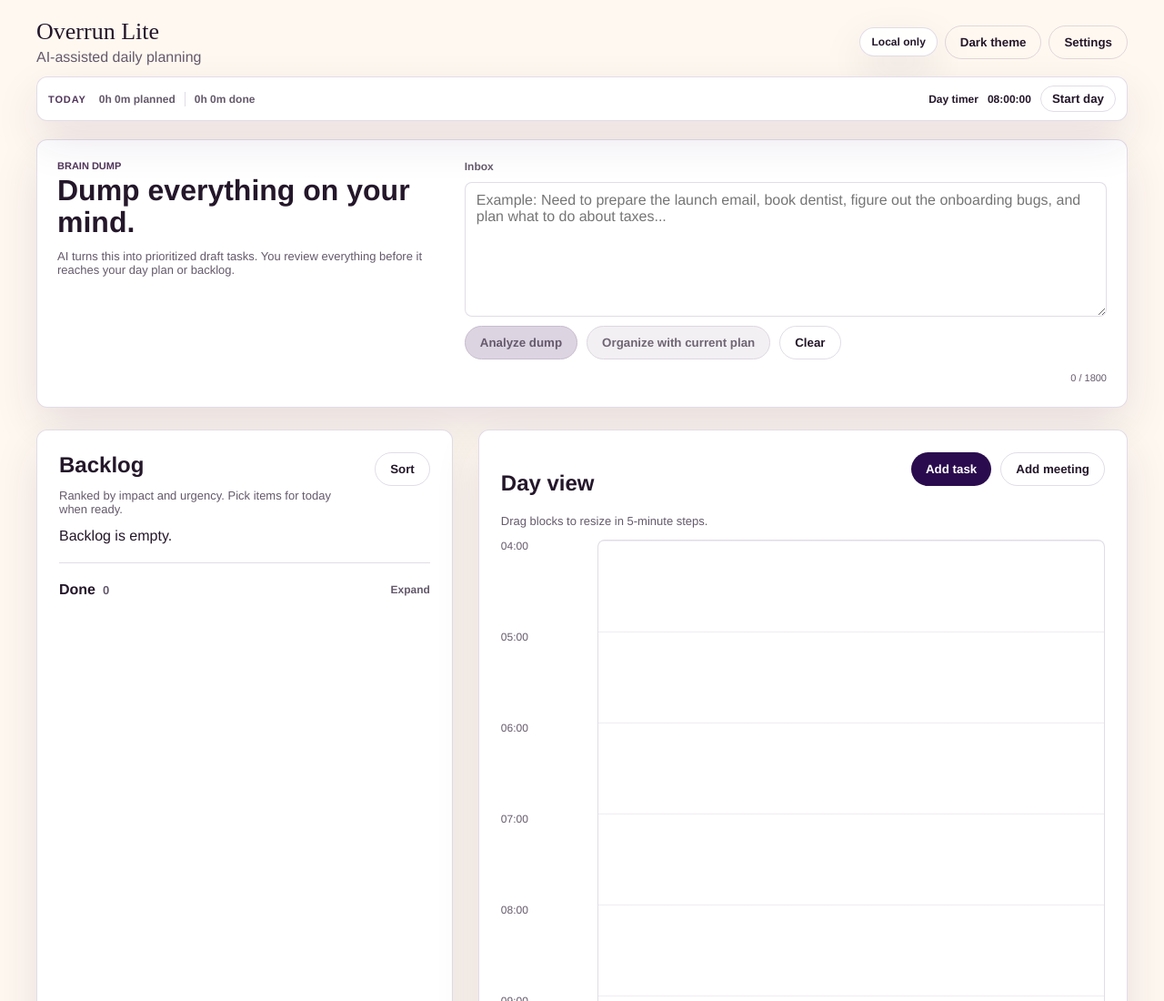
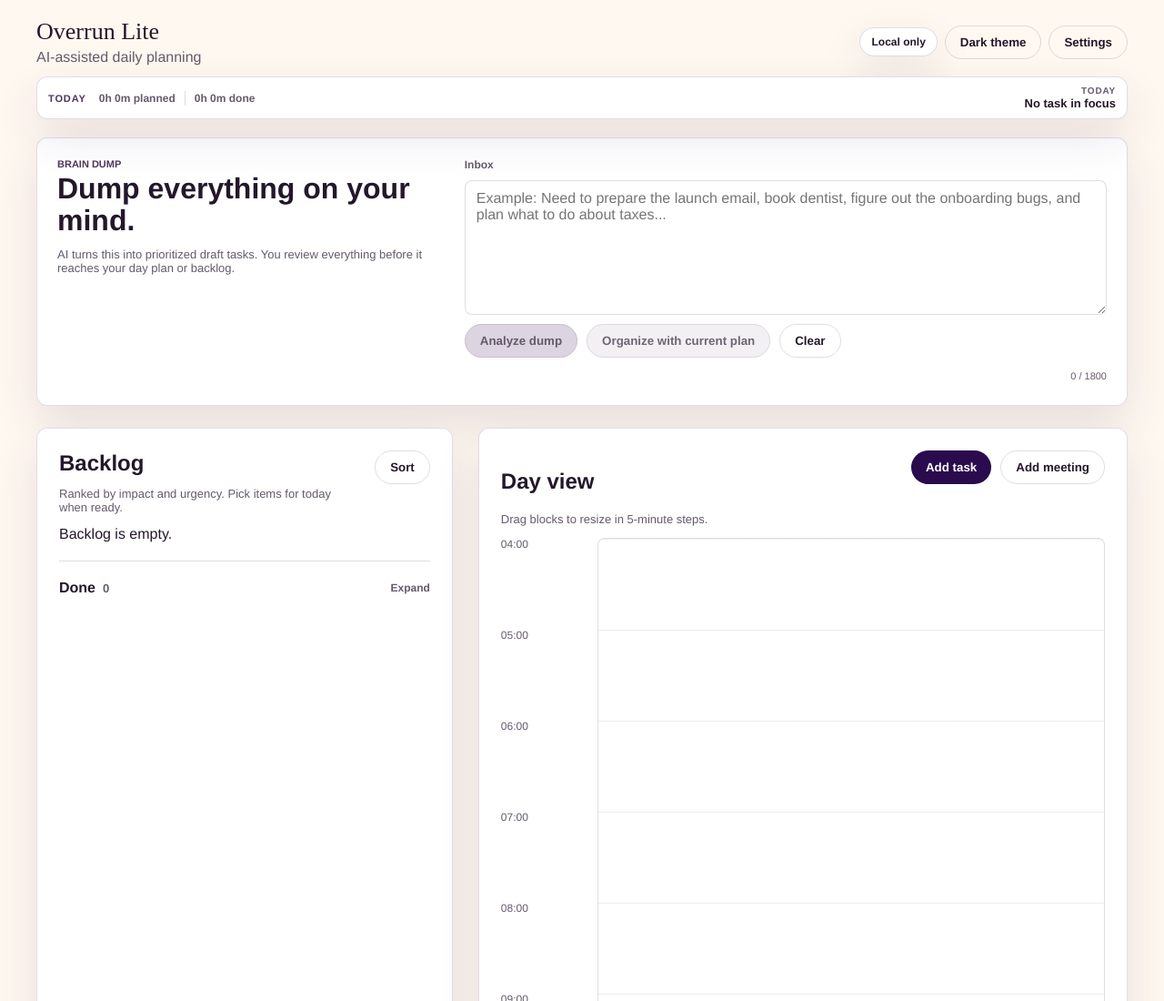
Before and after one commit to dombialcz/Overrun-lite, a website: page index.html in a window 1280 px wide. Shown: the top 1100 px of the page at 91% size. Drawn offline with Linux system fonts and the light colour scheme.

Commit message:
Replace day countdown with task focus summary

```diff
--- a/app.js
+++ b/app.js
@@ -98,7 +98,9 @@ const els = {
   contextOrganize: document.getElementById("context-organize"),
   copyAgentExport: document.getElementById("copy-agent-export"),
   dayReport: document.getElementById("day-report"),
-  dayTimer: document.getElementById("day-timer"),
+  focusLabel: document.getElementById("focus-label"),
+  focusSummary: document.getElementById("focus-summary"),
+  focusTask: document.getElementById("focus-task"),
   detailBacklog: document.getElementById("detail-backlog"),
   detailAISection: document.getElementById("detail-ai-section"),
   detailAddSubtask: document.getElementById("detail-add-subtask"),
@@ -181,7 +183,7 @@ const els = {
   taskDetailsPanel: document.getElementById("task-details-panel"),
   taskEditorForm: document.getElementById("task-editor-form"),
   themeToggle: document.getElementById("theme-toggle"),
-  toggleDay: document.getElementById("toggle-day"),
+  toggleFocus: document.getElementById("toggle-focus"),
   totalTime: document.getElementById("total-time"),
   saveTaskEditor: document.getElementById("save-task-editor"),
   aiUsage: document.getElementById("ai-usage"),
@@ -214,12 +216,6 @@ const taskGestureState = {
 
 const timerState = {
   activeId: null,
-};
-
-const dayTimer = {
-  remainingSeconds: 8 * 60 * 60,
-  intervalId: null,
-  lastTick: 0,
 };
 
 const taskEditorState = {
@@ -801,14 +797,6 @@ function restoreCompletedTask(id) {
   renderBacklog();
 }
 
-function formatTimer(seconds) {
-  const safeSeconds = Math.max(0, seconds);
-  const hours = Math.floor(safeSeconds / 3600);
-  const mins = Math.floor((safeSeconds % 3600) / 60);
-  const secs = safeSeconds % 60;
-  return `${String(hours).padStart(2, "0")}:${String(mins).padStart(2, "0")}:${String(secs).padStart(2, "0")}`;
-}
-
 function formatClockTime(startMinutes) {
   const totalMinutes = STORED_TIME_ORIGIN_HOUR * 60 + clampNumber(
     startMinutes,
@@ -902,46 +890,29 @@ function scheduleTaskOpen(id) {
   }, TASK_MULTI_TAP_DELAY_MS);
 }
 
-function updateDayTimerDisplay() {
-  els.dayTimer.textContent = formatTimer(dayTimer.remainingSeconds);
-  els.toggleDay.textContent = dayTimer.intervalId ? "Pause day" : "Start day";
-}
-
-function tickDayTimer() {
-  const now = Date.now();
-  const delta = now - dayTimer.lastTick;
-  dayTimer.lastTick = now;
-  dayTimer.remainingSeconds = Math.max(
-    0,
-    dayTimer.remainingSeconds - Math.floor(delta / 1000)
+function getNextFocusTask() {
+  return [...state.tasks]
+    .filter((task) => !task.completed)
+    .sort((a, b) => a.startMinutes - b.startMinutes || a.name.localeCompare(b.name))[0] || null;
+}
+
+function updateFocusSummary() {
+  const activeTask = timerState.activeId
+    ? state.tasks.find((task) => task.id === timerState.activeId && !task.completed)
+    : null;
+  const focusTask = activeTask || getNextFocusTask();
+
+  els.focusSummary.classList.toggle("is-active", Boolean(activeTask));
+  els.focusLabel.textContent = activeTask ? "In focus" : focusTask ? "Up next" : "Today";
+  els.focusTask.textContent = focusTask ? focusTask.name : "No task in focus";
+  els.focusTask.title = focusTask ? focusTask.name : "";
+  els.toggleFocus.hidden = !focusTask;
+  els.toggleFocus.textContent = activeTask ? "Stop" : "Start";
+  els.toggleFocus.dataset.taskId = focusTask ? focusTask.id : "";
+  els.toggleFocus.setAttribute(
+    "aria-label",
+    focusTask ? `${activeTask ? "Stop" : "Start"} ${focusTask.name}` : "No task available to start"
   );
-  updateDayTimerDisplay();
-  if (dayTimer.remainingSeconds === 0) {
-    stopDayTimer();
-  }
-}
-
-function startDayTimer() {
-  if (dayTimer.intervalId) return;
-  dayTimer.lastTick = Date.now();
-  dayTimer.intervalId = setInterval(tickDayTimer, 1000);
-  updateDayTimerDisplay();
-}
-
-function stopDayTimer() {
-  if (dayTimer.intervalId) {
-    clearInterval(dayTimer.intervalId);
-  }
-  dayTimer.intervalId = null;
-  updateDayTimerDisplay();
-}
-
-function toggleDayTimer() {
-  if (dayTimer.intervalId) {
-    stopDayTimer();
-  } else {
-    startDayTimer();
-  }
 }
 
 function scoreToLabel(score) {
@@ -1249,6 +1220,7 @@ function renderCalendar(options = {}) {
     .reduce((sum, task) => sum + task.minutes, 0);
   els.totalTime.textContent = `${formatDuration(totalMinutes)} planned`;
   els.doneTime.textContent = `${formatDuration(doneMinutes)} done`;
+  updateFocusSummary();
 
   const groupInfo = buildSplitGroupInfo();
   const calendarLayout = buildCalendarLayout();
@@ -2348,7 +2320,6 @@ function render() {
   renderCalendar();
   renderSettings();
   renderReview();
-  updateDayTimerDisplay();
   updateAIAvailability();
 }
 
@@ -3424,7 +3395,11 @@ function setupEvents() {
   });
   els.brainDump.addEventListener("input", updateDumpCharCount);
   els.themeToggle.addEventListener("click", toggleTheme);
-  els.toggleDay.addEventListener("click", toggleDayTimer);
+  els.toggleFocus.addEventListener("click", () => {
+    const taskId = els.toggleFocus.dataset.taskId;
+    if (!taskId) return;
+    toggleTaskTimer(taskId);
+  });
   els.openAccount.addEventListener("click", () => {
     setAccountStatus("");
     openDrawer(els.accountPanel);
--- a/index.html
+++ b/index.html
@@ -15,7 +15,7 @@
       href="https://fonts.googleapis.com/css2?family=Montserrat:wght@400;600;700&family=Playfair+Display:wght@600&display=swap"
       rel="stylesheet"
     />
-    <link rel="stylesheet" href="styles.css?v=20260903-ai-review" />
+    <link rel="stylesheet" href="styles.css?v=20260903-focus-summary" />
   </head>
   <body>
     <div class="bg-layer"></div>
@@ -47,10 +47,12 @@
           <span class="summary-divider" aria-hidden="true"></span>
           <span id="done-time">0h 0m done</span>
         </div>
-        <div class="timer-summary">
-          <span>Day timer</span>
-          <span id="day-timer">08:00:00</span>
-          <button id="toggle-day" class="ghost">Start day</button>
+        <div id="focus-summary" class="focus-summary" data-testid="focus-summary" aria-live="polite">
+          <div class="focus-summary-copy">
+            <span id="focus-label" class="focus-label">Today</span>
+            <strong id="focus-task" class="focus-task">No task in focus</strong>
+          </div>
+          <button id="toggle-focus" class="ghost focus-action" type="button" data-testid="header-focus-action" hidden>Start</button>
         </div>
       </div>
     </header>
--- a/styles.css
+++ b/styles.css
@@ -480,15 +480,43 @@ textarea {
   font-weight: 700;
 }
 
-.timer-summary {
+.focus-summary {
   display: inline-flex;
   align-items: center;
-  gap: 10px;
+  gap: 12px;
+  min-width: 0;
   margin-left: auto;
-  font-size: 12px;
-}
-
-.timer-summary button {
+}
+
+.focus-summary-copy {
+  display: grid;
+  gap: 1px;
+  min-width: 0;
+  text-align: right;
+}
+
+.focus-label {
+  color: var(--muted);
+  font-size: 10px;
+  font-weight: 700;
+  letter-spacing: 0.08em;
+  text-transform: uppercase;
+}
+
+.focus-summary.is-active .focus-label {
+  color: var(--accent-dark);
+}
+
+.focus-task {
+  max-width: min(34vw, 360px);
+  overflow: hidden;
+  font-size: 13px;
+  text-overflow: ellipsis;
+  white-space: nowrap;
+}
+
+.focus-action {
+  flex: 0 0 auto;
   padding: 6px 12px;
 }
 
@@ -1801,16 +1829,21 @@ button:disabled {
     display: none;
   }
 
-  .timer-summary {
+  .focus-summary {
     gap: 7px;
     margin-left: 0;
   }
 
-  .timer-summary > span:first-child {
-    display: none;
-  }
-
-  .timer-summary button {
+  .focus-summary-copy {
+    text-align: right;
+  }
+
+  .focus-task {
+    max-width: 38vw;
+    font-size: 12px;
+  }
+
+  .focus-action {
     padding: 6px 10px;
   }
 
```
Also changed, not shown: tests/e2e/specs/calendar-ui.spec.ts (+25 -0 lines), CHANGELOG.md.
